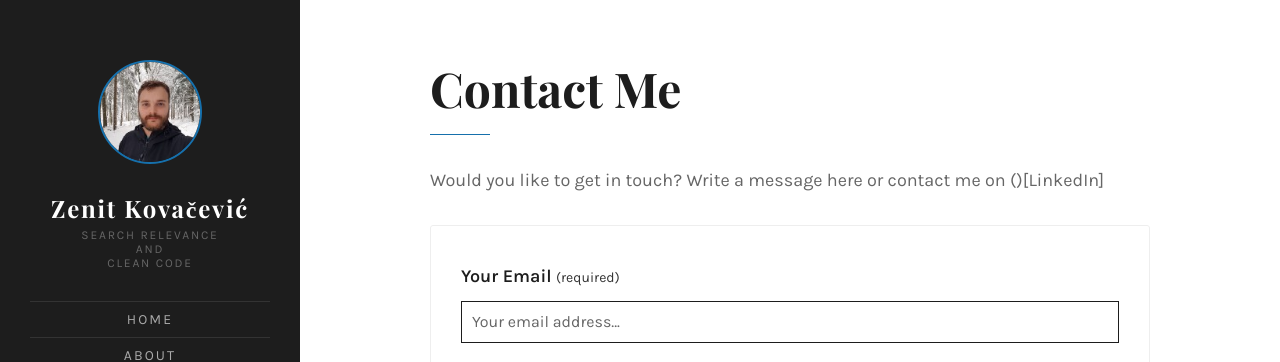
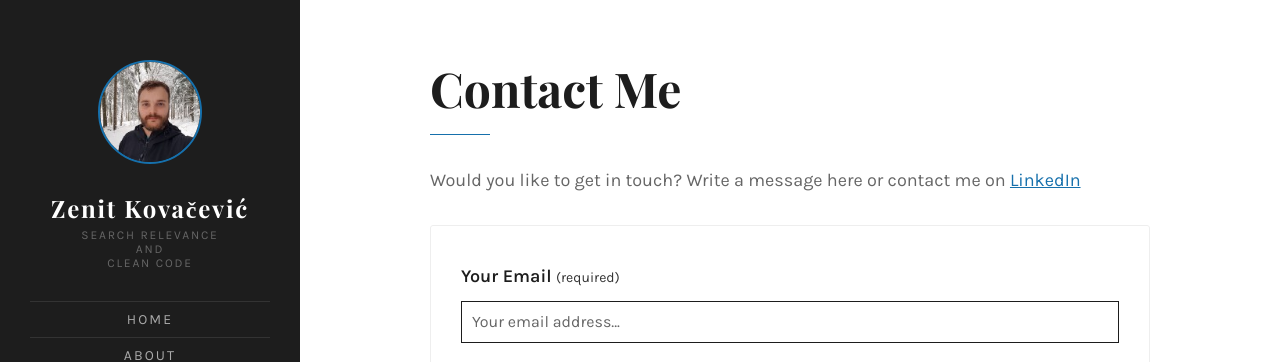
Before and after one commit to ZenitK/zenitk.github.io, a Jekyll site: the page built from contact.html, in a window 1280 px wide and 1065 px high. Shown: the top 362 px of the window. Built offline with Jekyll 4.4.1, drawn with Linux system fonts in a browser that asks for light colours; some web fonts are replaced; part of the change alters nothing that is shown.

```diff
--- a/_config.yml
+++ b/_config.yml
@@ -18,7 +18,7 @@ disqus: 'zenitk'
 
 # Contact form setings
 email: zenit@zenitk.com
-contact_page_description: "Would you like to get in touch? Write a message here or contact me on ()[LinkedIn]"
+contact_page_description: "Would you like to get in touch? Write a message here or contact me on <a href='https://www.linkedin.com/in/zenit-kova%C4%8Devi%C4%87-16754a72/' target='_blank'>LinkedIn</a>"
 thankyou_page_description: "Your message has been successfully sent. I'll contact you very soon!"
 
 # Social links
```
